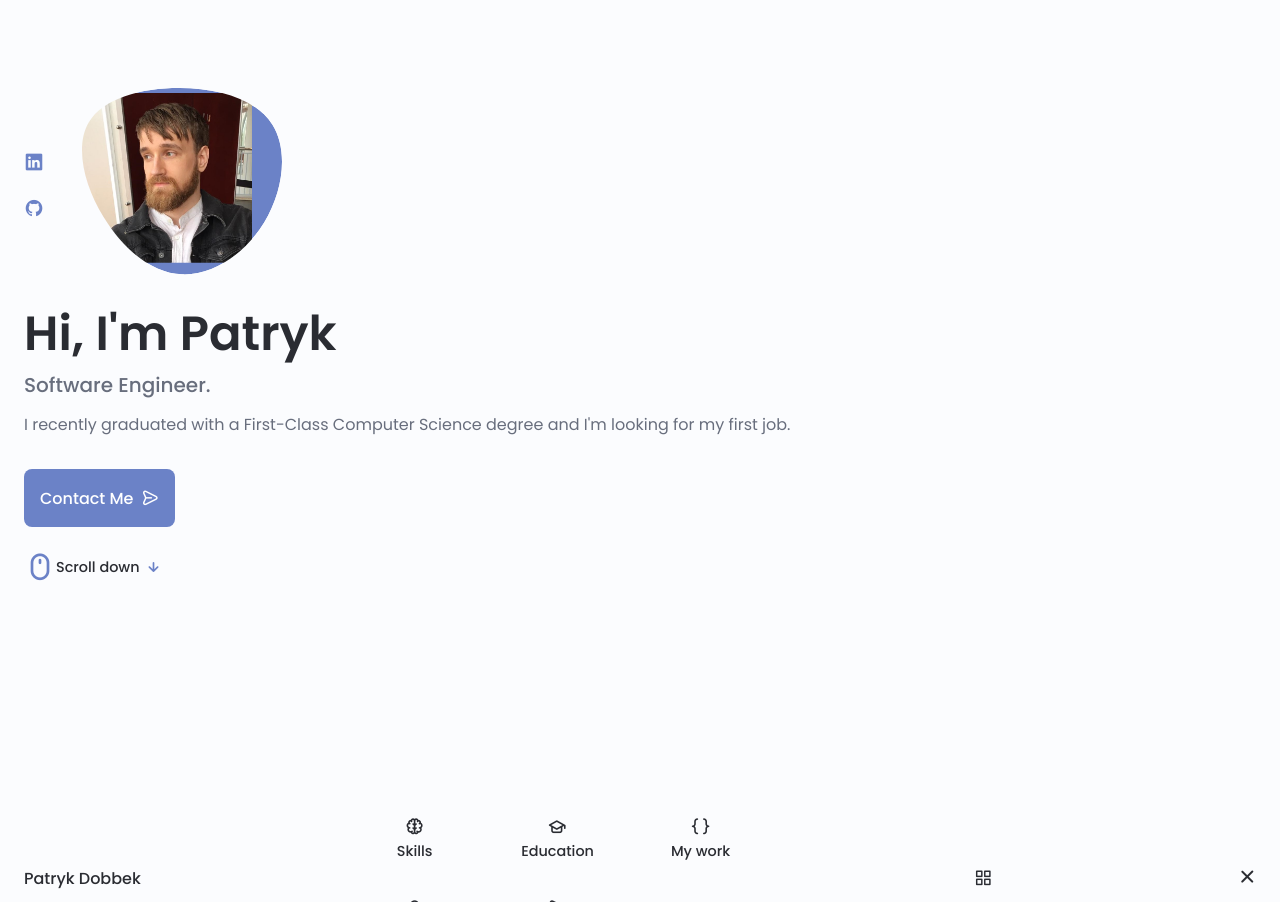
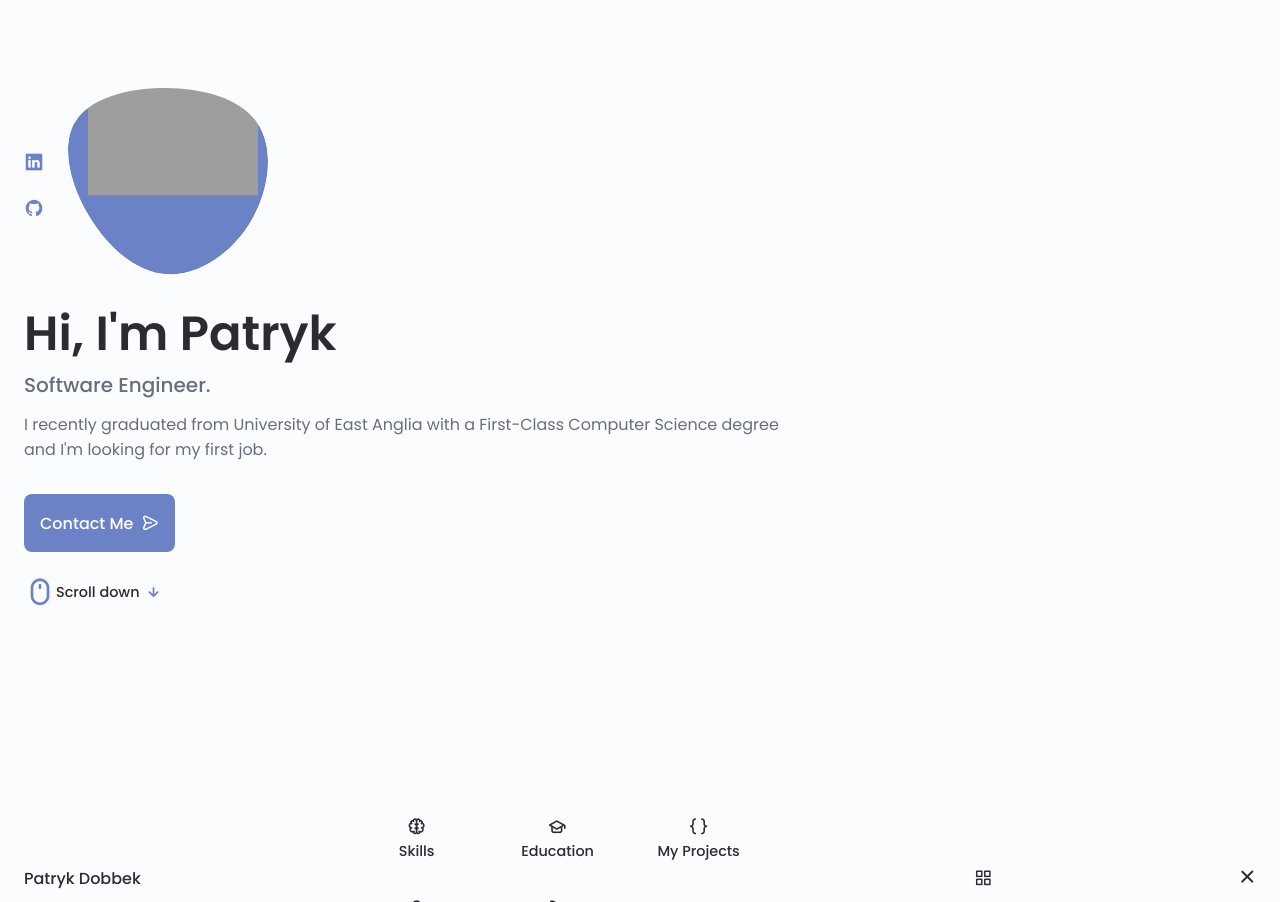
Before and after one commit to pdobbek/portfolio, a Django app: page / in a window 1280 px wide. Run offline with Django 4.2, Linux system fonts and the light colour scheme; grey boxes are pictures that could not be loaded.

Commit message:
rafactor: minor adjustments to html templates
Adjusted protrait position and some button texts

```diff
--- a/portfolio/templates/base_layout.html
+++ b/portfolio/templates/base_layout.html
@@ -33,17 +33,17 @@
             </li>
             <li class="nav__item">
               <a href="#portfolio" class="nav__link">
-                <i class="uil uil-brackets-curly nav__icon"></i> My work
+                <i class="uil uil-brackets-curly nav__icon"></i> My Projects
               </a>
             </li>
             <li class="nav__item">
               <a href="#about" class="nav__link">
-                <i class="uil uil-user nav__icon"></i> More about me
+                <i class="uil uil-user nav__icon"></i> More About Me
               </a>
             </li>
             <li class="nav__item">
               <a href="#contact" class="nav__link">
-                <i class="uil uil-message nav__icon"></i> Contact me
+                <i class="uil uil-message nav__icon"></i> Contact Me
               </a>
             </li>
           </ul>
--- a/portfolio/templates/homepage.html
+++ b/portfolio/templates/homepage.html
@@ -27,7 +27,7 @@
                 165.547 130.807 187.559 100.226 186.353C69.6454 185.297 41.0228 161.023 21.7403
                 129.362C2.45775 97.8511 -7.48481 59.1033 6.67581 34.5279C20.9871 10.1032 59.7028
                 -0.149132 97.9666 0.00163737C136.23 0.303176 174.193 10.857 190.312 36.4879Z"/>
-                <image class="home__blob-img" y="5" href="{% static '/img/patryk.jpeg' %}"/>
+                <image class="home__blob-img" x="20" y="-20" href="{% static '/img/patryk.png' %}"/>
             </g>
           </svg>
         </div>
@@ -36,7 +36,7 @@
       <div class="home__data">
         <h1 class="home__title"> Hi, I'm Patryk </h1>
         <h3 class="home__subtitle">Software Engineer.</h3>
-        <p class="home__description">I recently graduated with a First-Class Computer Science degree and I'm looking for my first job.</p>
+        <p class="home__description">I recently graduated from University of East Anglia with a First-Class Computer Science degree and I'm looking for my first job.</p>
         <a href="#contact" class="button button--flex">
           Contact Me <i class="uil uil-message button__icon"></i>
         </a>
```
